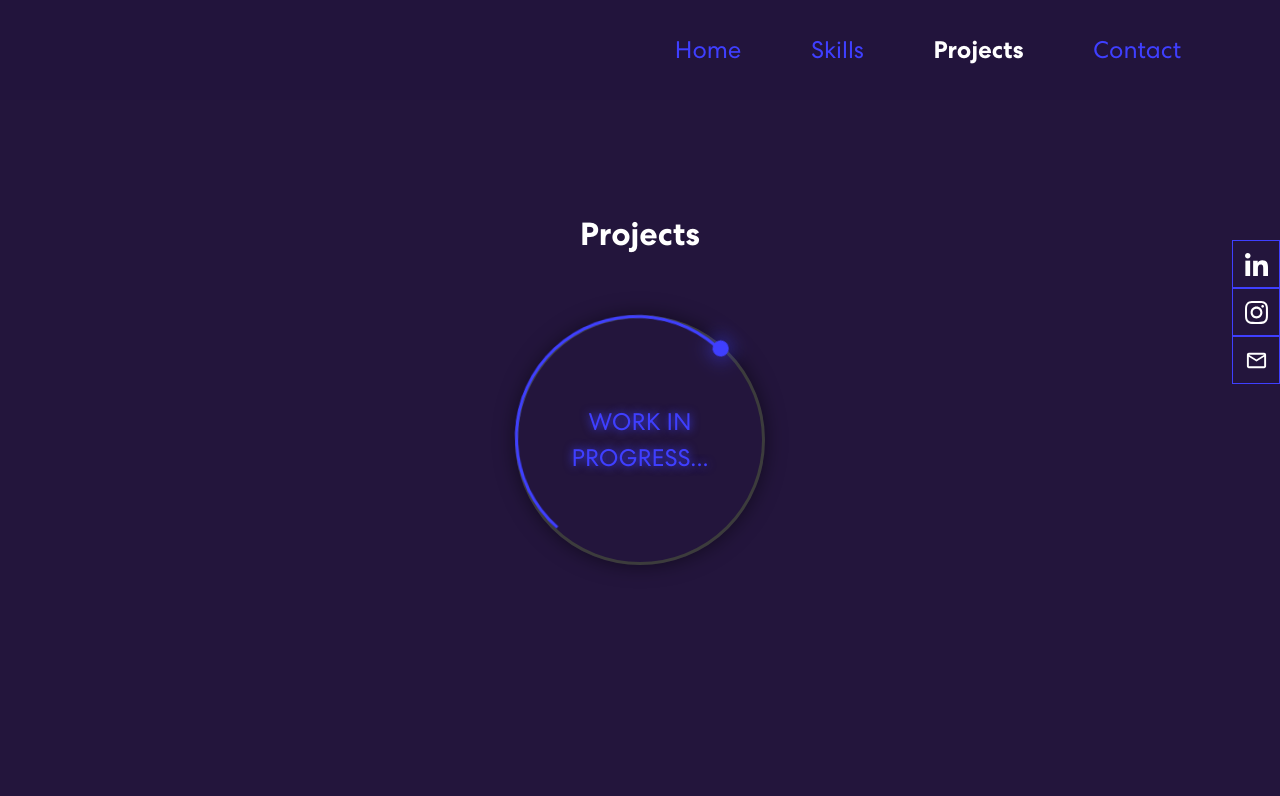
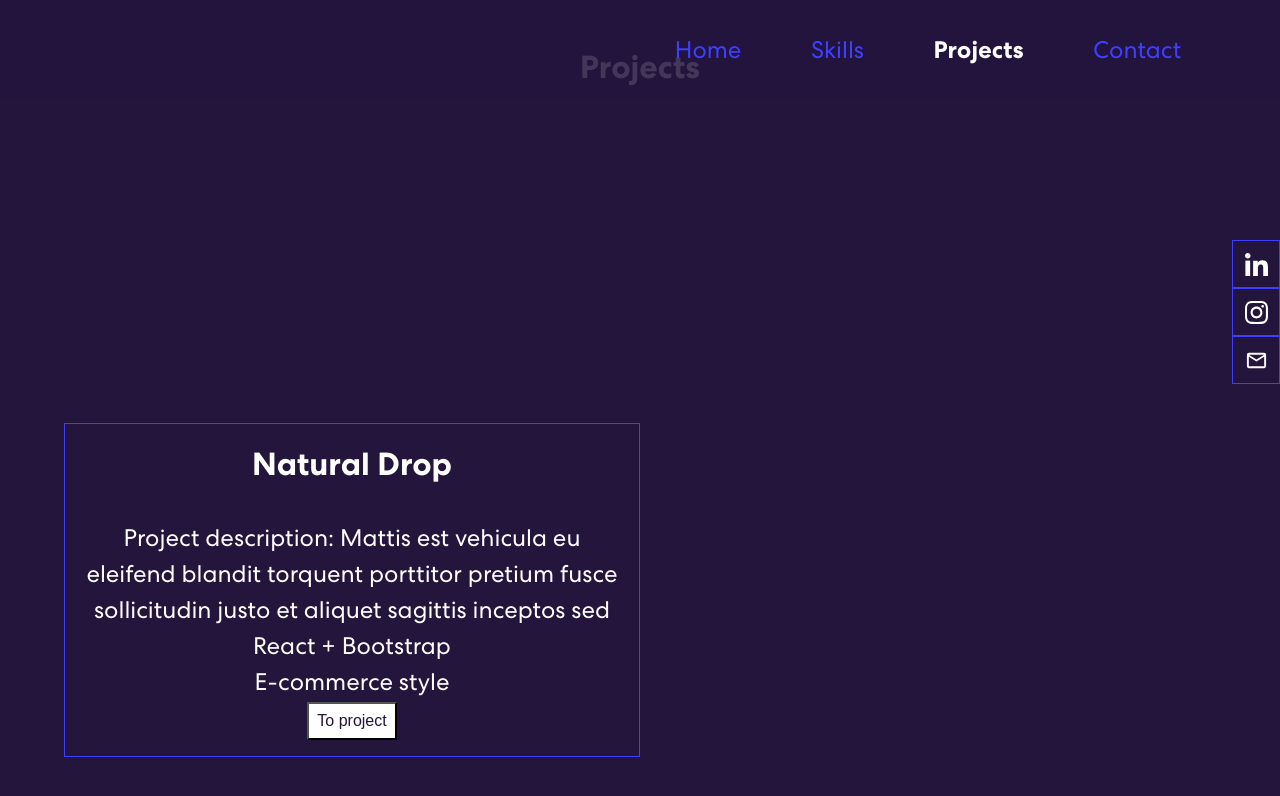
Before and after one commit to danielamorariu/danielamorariu.github.io, a React (Create React App) app: page /projects in a window 1280 px wide. Shown: the top 796 px of the page. Built offline with nearby package versions, Linux system fonts and the light colour scheme.

Commit message:
[WIP] Projects page

```diff
--- a/src/components/Projects.js
+++ b/src/components/Projects.js
@@ -10,6 +10,17 @@ export const Projects = () => {
                         <span></span>
                     </div>
                 </div>
+                <div className="projects__list">
+                    <div className="projects__item projects__item--shop">
+                        <div className="projects__item-content">
+                            <h3>Natural Drop</h3>
+                            <p>Project description: Mattis est vehicula eu eleifend blandit torquent porttitor pretium fusce sollicitudin justo et aliquet sagittis inceptos sed</p>
+                            <p>React + Bootstrap</p>
+                            <p>E-commerce style</p>
+                            <button className="projects__item-button">To project</button>
+                        </div>
+                    </div>
+                </div>
             </div>
         </div>
     )
--- a/src/resources/Components/_projects.scss
+++ b/src/resources/Components/_projects.scss
@@ -14,7 +14,8 @@
   }
 
   .ring {
-    display: flex;
+    //display: flex;
+    display: none;
     align-items: center;
     justify-content: center;
     position: absolute;
@@ -50,8 +51,6 @@
       border-radius: 50%;
       animation: animateC 2s linear infinite;
     }
-  }
-
     span {
       display: block;
       position: absolute;
@@ -73,6 +72,46 @@
         top: -.6rem;
         right: -.8rem;
         box-shadow: 0 0 2rem $col-blue;
+      }
+    }
+  }
+
+  &__list {
+    display: grid;
+    grid-template-columns: 1fr;
+
+    @include breakpoint-min(md) {
+      grid-template-columns: 1fr 1fr;
+    }
+  }
+
+  &__item {
+    padding: $size-16;
+    border: 1px solid $col-blue;
+    cursor: pointer;
+
+    &--shop {
+      transition: all 0.7s ease-in-out;
+
+      &:hover {
+        background: url('../../assets/projects/shop-img.png') no-repeat top center;
+        background-color: $col-black;
+        opacity: 0.6;
+        width: 100%;
+      }
+    }
+  }
+
+  &__item-button {
+    padding: $size-8;
+    background-color: $col-white;
+    color: $col-darkblue;
+    font-size: $size-16;
+    cursor: pointer;
+
+    &:hover {
+      background-color: $col-blue;
+      color: $col-white;
     }
   }
 
@@ -99,6 +138,4 @@
     }
   }
 
-
-
 }
```
Also changed, not shown: src/assets/projects/shop-img.png (added), src/assets/projects/shop.png (added). Lines whose indentation alone changed are shown as unchanged.
